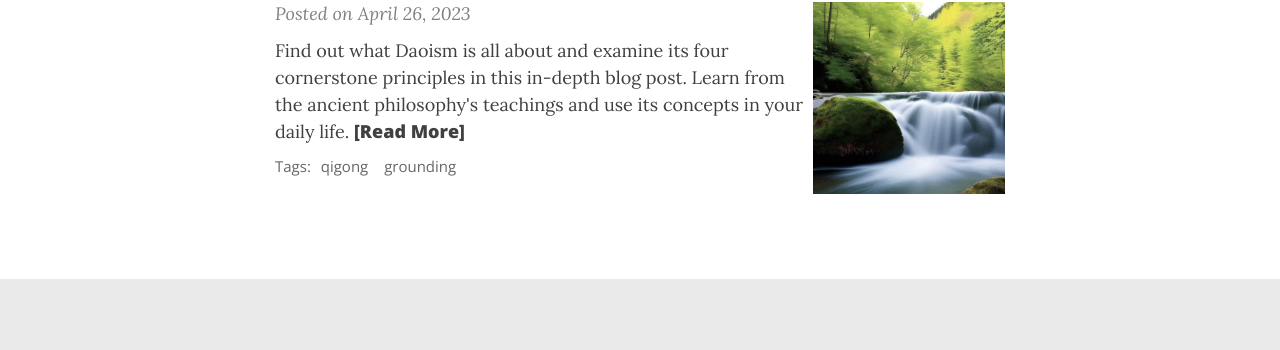
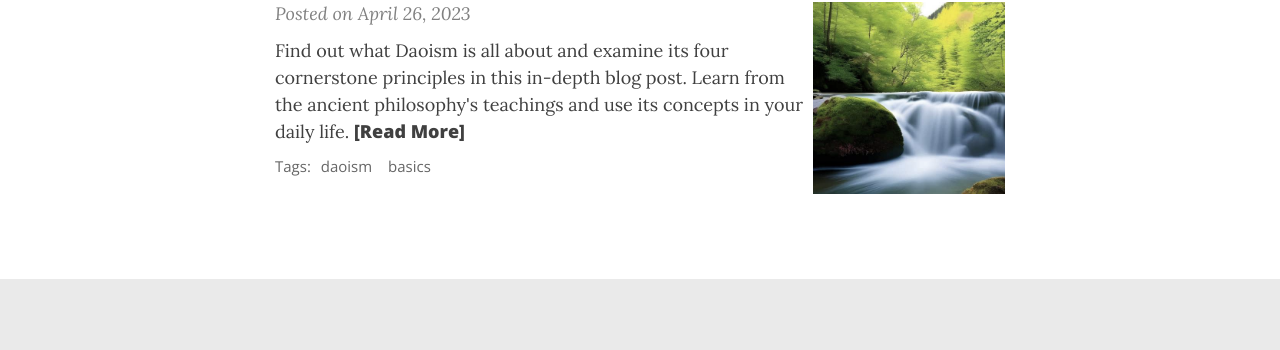
Before and after one commit to wieslawzych/flowandfocus.github.io, a Jekyll site: the page built from index.html, in a window 1280 px wide and 1013 px high. Shown: the part 426-776 px from the top of the window. Built offline with Jekyll 4.4.1, drawn with Linux system fonts in a browser that asks for light colours; nearby versions of some CDN libraries; the list of posts is cut into pages by our own code; comment, search, counter and statistics services are not loaded.

Commit message:
change tags

```diff
--- a/_posts/2023-04-26-four-principles-of-daoism.md
+++ b/_posts/2023-04-26-four-principles-of-daoism.md
@@ -7,7 +7,7 @@ excerpt: Find out what Daoism is all about and examine its four cornerstone prin
 cover-img: /assets/img/post1/path.jpg
 thumbnail-img: /assets/img/post1/thumb.jpg
 share-img: /assets/img/post1/path.jpg
-tags: [qigong, grounding]
+tags: [daoism, basics]
 ---
 
 
```
Also changed, not shown: assets/img/hello_world.jpeg (deleted), assets/img/thumb.png (deleted).
